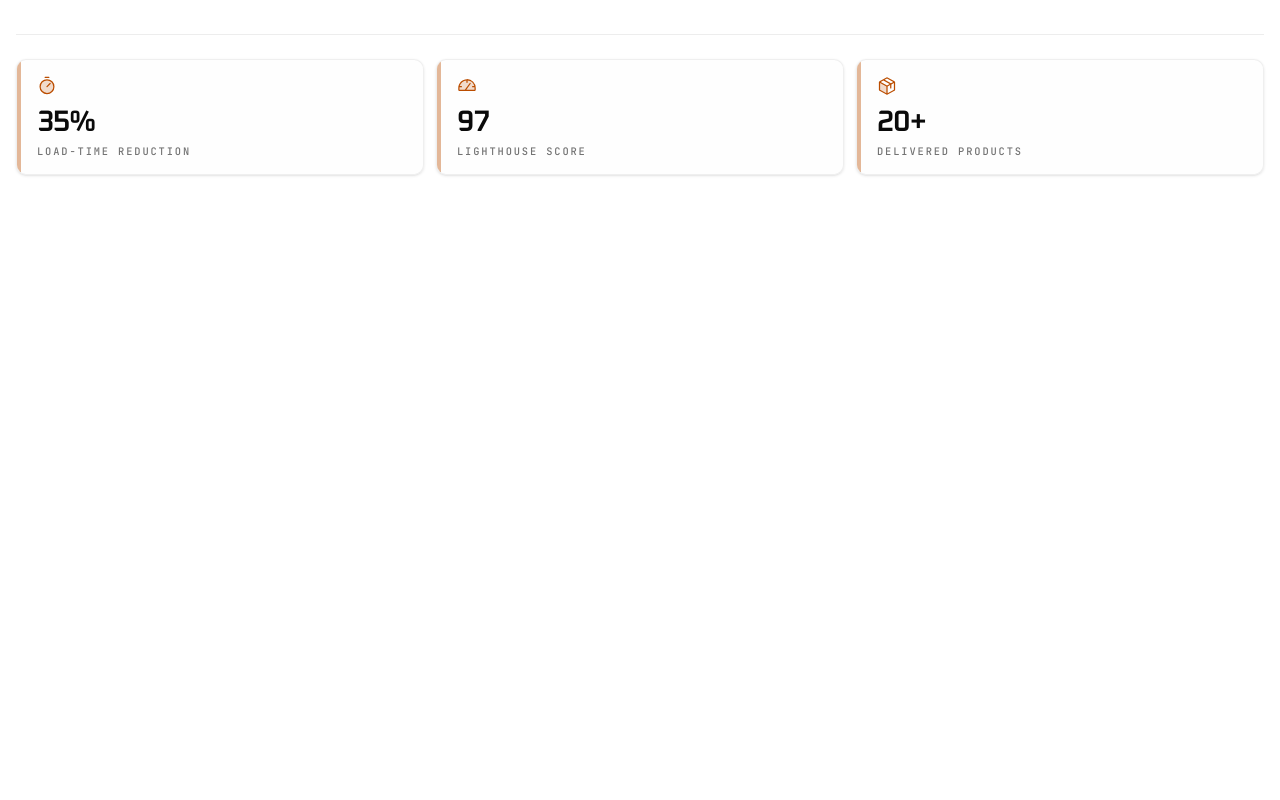
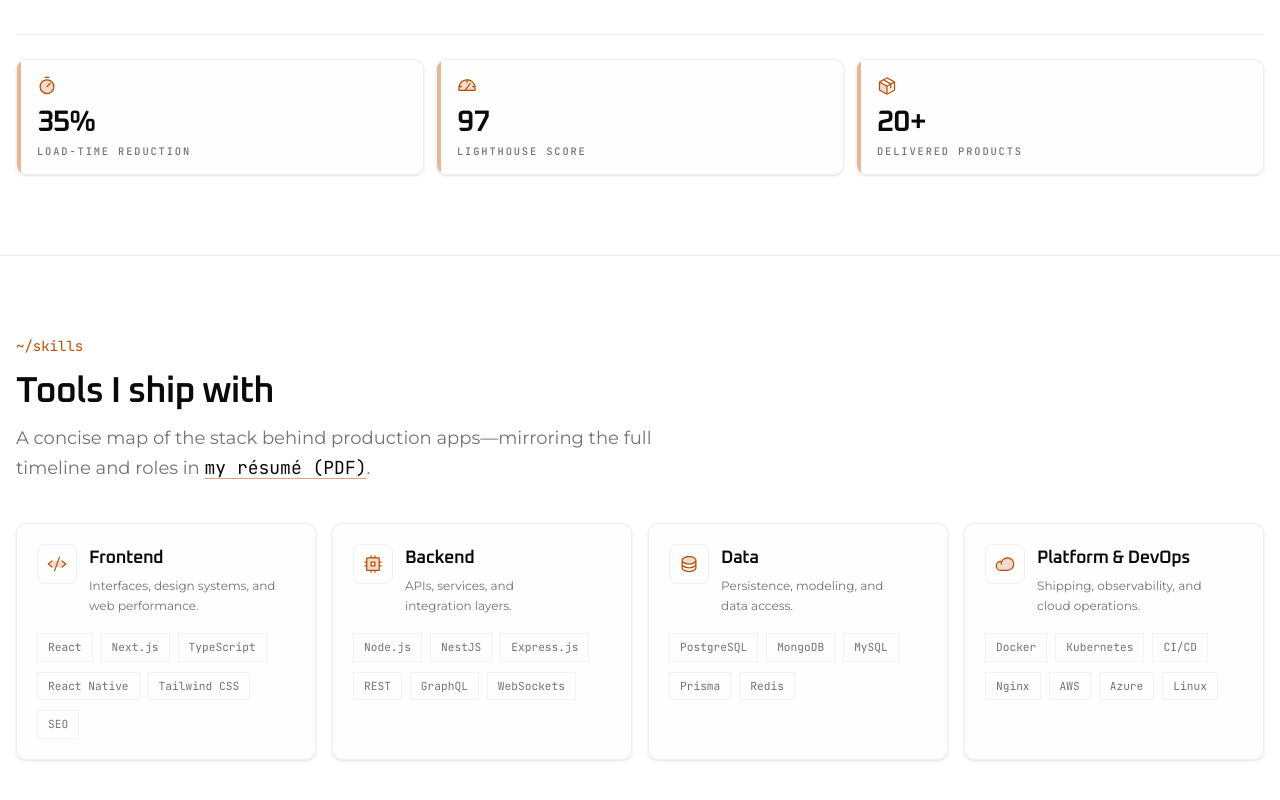
Before and after one commit to Elgedawy31/shadcn-portfolio, a Next.js app: page / in a window 1280 px wide. Shown: the part 900-1700 px from the top of the page. Before the commit the page ends 1155 px from the top, so only its background shows below. Built offline with nearby package versions, Linux system fonts and the light colour scheme.

Commit message:
Add SkillsSection component to main page and update SiteNavbar with a new link for skills section

```diff
--- a/app/page.tsx
+++ b/app/page.tsx
@@ -1,5 +1,6 @@
 import { HeroSection } from "@/components/hero-section"
 import { HomeAmbientBackground } from "@/components/home-ambient-background"
+import { SkillsSection } from "@/components/skills-section"
 import { SiteNavbar } from "@/components/site-navbar"
 
 export default function Page() {
@@ -9,6 +10,7 @@
       <div className="relative z-10">
         <SiteNavbar />
         <HeroSection />
+        <SkillsSection />
       </div>
     </main>
   )
--- a/components/site-navbar.tsx
+++ b/components/site-navbar.tsx
@@ -9,6 +9,7 @@
 
 const navLinks = [
   { href: "#home", label: "~/About" },
+  { href: "#skills", label: "~/Skills" },
   { href: "#work", label: "~/Projects" },
   { href: "#experience", label: "~/Experience" },
   { href: "mailto:mohamedelgedawy40@gmail.com", label: "~/Contact" },
--- /dev/null
+++ b/components/skills-section.tsx
@@ -0,0 +1,122 @@
+"use client"
+
+import { motion, useReducedMotion, type Variants } from "framer-motion"
+
+import { skillGroups } from "@/lib/skills-data"
+import { useSplashReady } from "@/components/splash-ready"
+
+const containerVariants: Variants = {
+  hidden: { opacity: 0 },
+  visible: {
+    opacity: 1,
+    transition: { delayChildren: 0.12, staggerChildren: 0.08 },
+  },
+}
+
+const headerVariants: Variants = {
+  hidden: { opacity: 0, y: 16, filter: "blur(8px)" },
+  visible: {
+    opacity: 1,
+    y: 0,
+    filter: "blur(0px)",
+    transition: { duration: 0.6, ease: "easeOut" },
+  },
+}
+
+const cardVariants: Variants = {
+  hidden: { opacity: 0, y: 20, filter: "blur(6px)" },
+  visible: {
+    opacity: 1,
+    y: 0,
+    filter: "blur(0px)",
+    transition: { duration: 0.55, ease: "easeOut" },
+  },
+}
+
+function SkillsSection() {
+  const isSplashReady = useSplashReady()
+  const reduceMotion = useReducedMotion()
+
+  return (
+    <section
+      id="skills"
+      aria-labelledby="skills-heading"
+      className="mx-auto w-full max-w-7xl border-t border-border/70 px-4 py-16 sm:py-20"
+    >
+      <motion.div
+        className="space-y-10"
+        variants={containerVariants}
+        initial="hidden"
+        animate={isSplashReady ? "visible" : "hidden"}
+      >
+        <motion.div className="max-w-2xl space-y-4" variants={headerVariants}>
+          <p className="font-mono text-sm text-primary">~/skills</p>
+          <div className="space-y-3">
+            <h2 id="skills-heading" className="font-heading text-3xl font-semibold tracking-tight sm:text-4xl">
+              Tools I ship with
+            </h2>
+            <p className="text-pretty text-base leading-relaxed text-muted-foreground sm:text-lg">
+              A concise map of the stack behind production apps—mirroring the full timeline and roles in{" "}
+              <a
+                href="/mohamed-elgedawy-fullStack.pdf"
+                className="font-mono text-foreground underline decoration-primary/50 underline-offset-4 transition-colors hover:text-primary hover:decoration-primary"
+              >
+                my résumé (PDF)
+              </a>
+              .
+            </p>
+          </div>
+        </motion.div>
+
+        <div className="grid gap-4 sm:grid-cols-2 xl:grid-cols-4">
+          {skillGroups.map((group, index) => {
+            const Icon = group.Icon
+
+            return (
+              <motion.article
+                key={group.title}
+                variants={cardVariants}
+                transition={{ delay: 0.08 * index }}
+                whileHover={
+                  reduceMotion
+                    ? undefined
+                    : { y: -3, transition: { type: "spring", stiffness: 360, damping: 24 } }
+                }
+                className="group relative flex flex-col overflow-hidden rounded-lg border border-border/60 bg-muted/15 p-5 shadow-sm backdrop-blur-sm transition-[border-color,background-color,box-shadow] duration-300 hover:border-primary/40 hover:bg-primary/6 hover:shadow-md motion-reduce:transition-colors"
+              >
+                <span
+                  aria-hidden
+                  className="pointer-events-none absolute inset-0 -translate-x-full bg-linear-to-r from-transparent via-primary/12 to-transparent opacity-0 transition-[transform,opacity] duration-500 ease-out group-hover:translate-x-full group-hover:opacity-100 motion-reduce:hidden"
+                />
+                <div className="relative z-10 flex flex-1 flex-col gap-4">
+                  <div className="flex items-start gap-3">
+                    <span className="grid size-10 shrink-0 place-items-center rounded-md border border-border/60 bg-background/60">
+                      <Icon weight="duotone" className="size-5 text-primary" aria-hidden />
+                    </span>
+                    <div className="min-w-0 space-y-1">
+                      <h3 className="font-heading text-lg font-semibold tracking-tight text-foreground">
+                        {group.title}
+                      </h3>
+                      <p className="text-pretty text-xs leading-relaxed text-muted-foreground">{group.blurb}</p>
+                    </div>
+                  </div>
+                  <ul className="flex flex-wrap gap-2" aria-label={`${group.title} technologies`}>
+                    {group.skills.map((skill) => (
+                      <li key={skill}>
+                        <span className="inline-flex border border-border/50 bg-background/40 px-2.5 py-1 font-mono text-[0.7rem] text-muted-foreground transition-colors group-hover:border-primary/25 group-hover:text-foreground">
+                          {skill}
+                        </span>
+                      </li>
+                    ))}
+                  </ul>
+                </div>
+              </motion.article>
+            )
+          })}
+        </div>
+      </motion.div>
+    </section>
+  )
+}
+
+export { SkillsSection }
--- /dev/null
+++ b/lib/skills-data.ts
@@ -0,0 +1,37 @@
+import type { Icon } from "@phosphor-icons/react"
+import { Cloud, Code, Cpu, Database } from "@phosphor-icons/react"
+
+export type SkillGroup = {
+  title: string
+  blurb: string
+  Icon: Icon
+  skills: readonly string[]
+}
+
+/** Grouped skills aligned with the public résumé PDF — edit here to stay in sync. */
+export const skillGroups: readonly SkillGroup[] = [
+  {
+    title: "Frontend",
+    blurb: "Interfaces, design systems, and web performance.",
+    Icon: Code,
+    skills: ["React", "Next.js", "TypeScript", "React Native", "Tailwind CSS", "SEO"],
+  },
+  {
+    title: "Backend",
+    blurb: "APIs, services, and integration layers.",
+    Icon: Cpu,
+    skills: ["Node.js", "NestJS", "Express.js", "REST", "GraphQL", "WebSockets"],
+  },
+  {
+    title: "Data",
+    blurb: "Persistence, modeling, and data access.",
+    Icon: Database,
+    skills: ["PostgreSQL", "MongoDB", "MySQL", "Prisma", "Redis"],
+  },
+  {
+    title: "Platform & DevOps",
+    blurb: "Shipping, observability, and cloud operations.",
+    Icon: Cloud,
+    skills: ["Docker", "Kubernetes", "CI/CD", "Nginx", "AWS", "Azure", "Linux"],
+  },
+]
```
